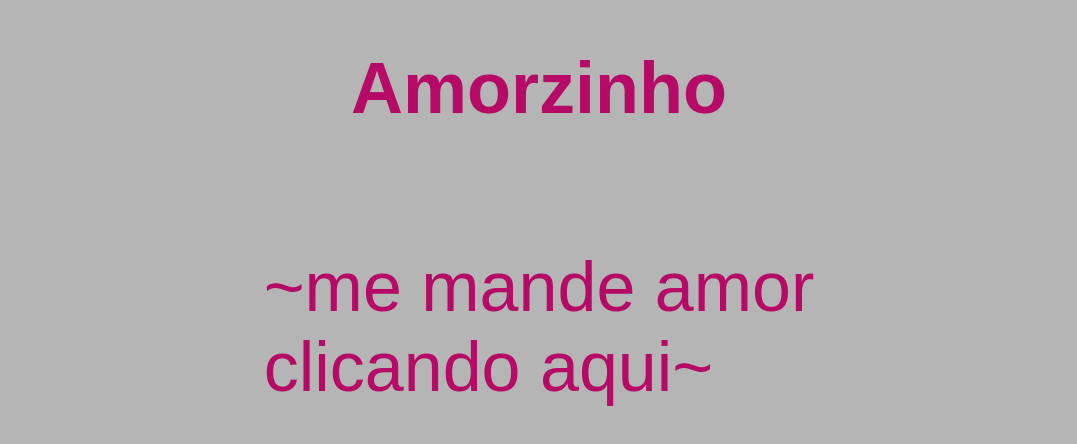
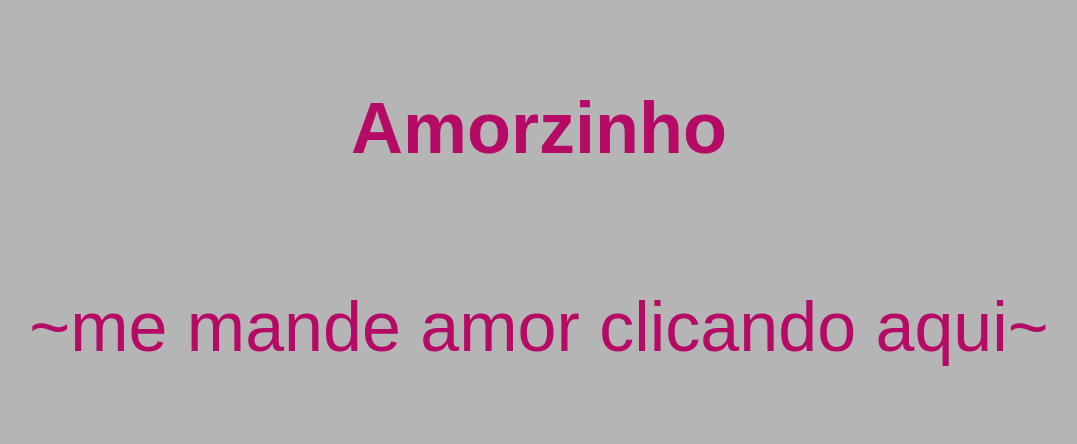
Before and after one commit to M0gui/mynewreposit, a plain HTML site: page index.html in a window 1280 px wide. Shown: the part 162-606 px from the top of the page, without its empty margins (101-1178 px from the left). Drawn offline with Linux system fonts and the light colour scheme.

Commit message:
Update index.html

```diff
--- a/index.html
+++ b/index.html
@@ -19,10 +19,13 @@
 		h1 {
 			text-align: center;
 		}
+		p {
+			text-align: center;
+		}
 	</style>
 </head>
 <body>
 	<h1>Amorzinho</h1>
-	<p style="font-family: Forte Regular, sans-serif; font-size: 70px;"><a href="https://wa.me/5551992937527" style="color: #B50A65; text-decoration: none;">~me mande amor <br> clicando aqui~</a></p>
+	<p style="font-family: Forte Regular, sans-serif; font-size: 70px;"><a href="https://wa.me/5551992937527" style="color: #B50A65; text-decoration: none;">~me mande amor clicando aqui~</a></p>
 </body>
 </html>
```
